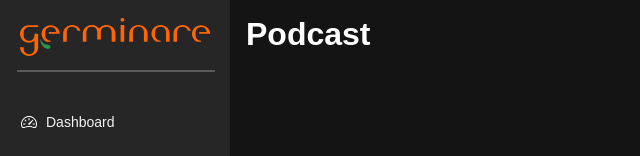
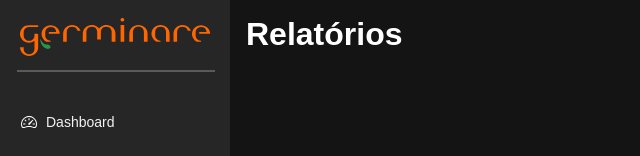
Before and after one commit to nataliaaraujo0/bkpi-app, a React (Vite) app: page /relatorios in a window 1280 px wide. Shown: the top 156 px of the page, without its empty margins (0-640 px from the left). Built offline with nearby package versions, Linux system fonts and the light colour scheme.

Commit message:
fix: editando titulo paginas

```diff
--- a/src/pages/Relatorios/index.jsx
+++ b/src/pages/Relatorios/index.jsx
@@ -5,7 +5,7 @@ export const Relatorios = () => {
   return (
     <Layout>
       <Wrapper>
-        <h1>Podcast</h1>
+        <h1>Relatórios</h1>
       </Wrapper>
     </Layout>
   );
--- a/src/pages/videos/index.jsx
+++ b/src/pages/videos/index.jsx
@@ -5,7 +5,7 @@ export const Videos = () => {
   return (
     <Layout>
       <Wrapper>
-        <h1>Podcast</h1>
+        <h1>Videos</h1>
       </Wrapper>
     </Layout>
   );
```
